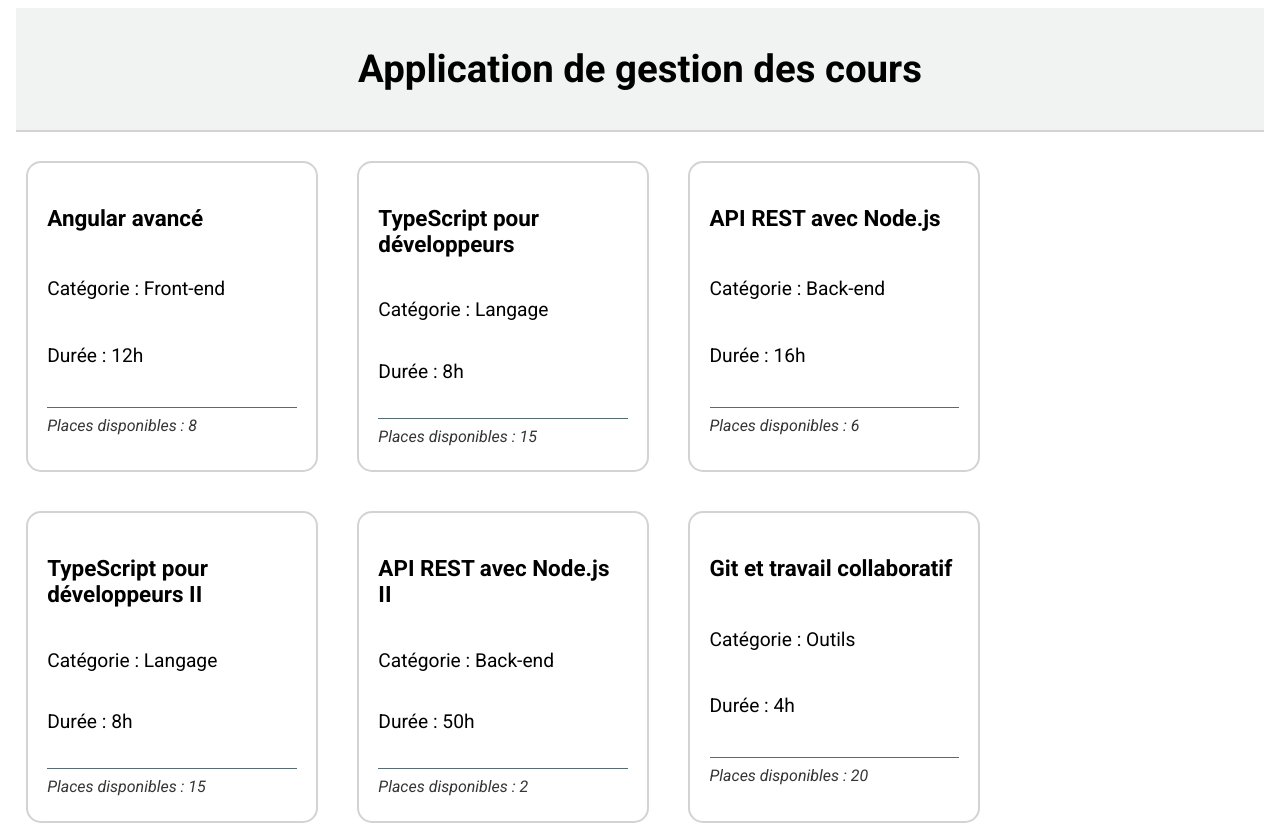
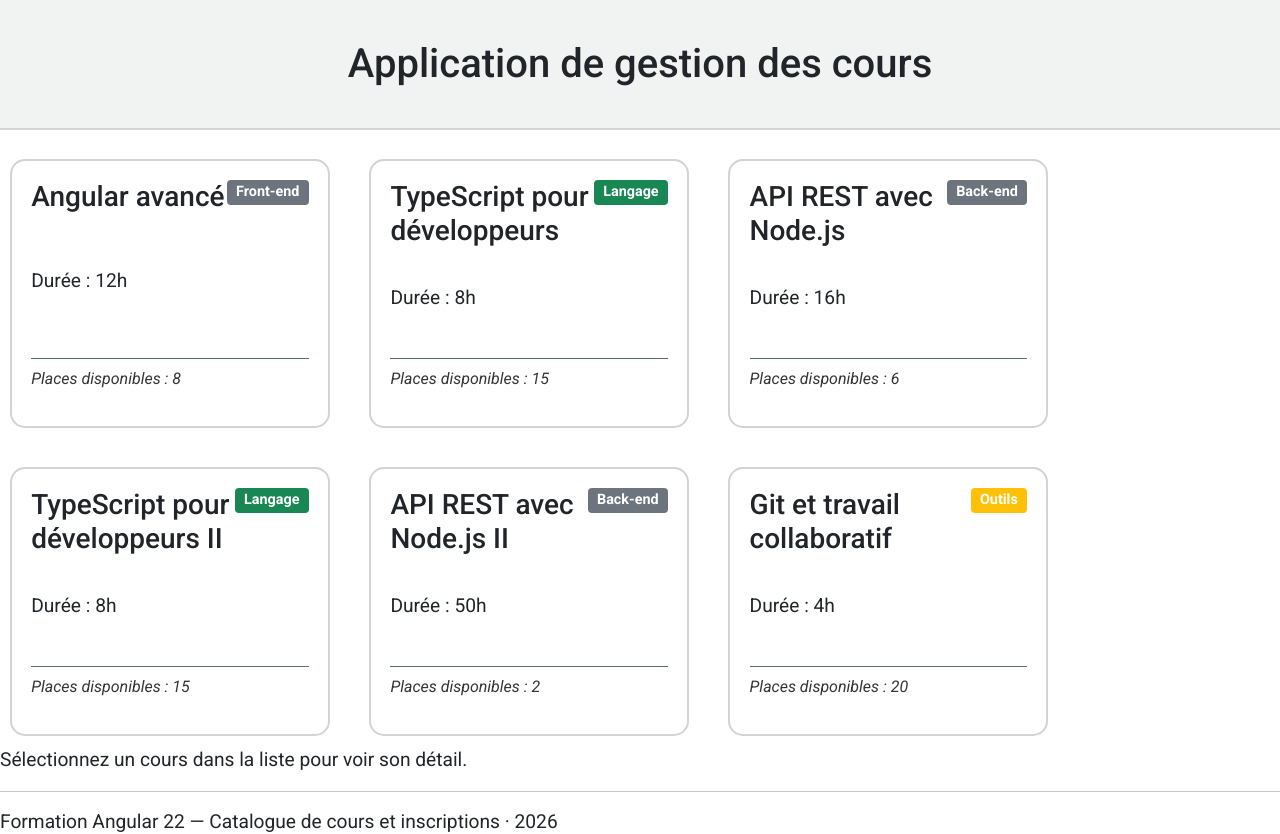
Before and after one commit to ayoubmarai/angular-demo, an Angular app: page / in a window 1280 px wide. Shown: the top 834 px of the page. Built offline with nearby package versions, Linux system fonts and the light colour scheme.

Commit message:
Bootstrap

```diff
--- a/src/app/app.html
+++ b/src/app/app.html
@@ -9,6 +9,13 @@
       href="https://fonts.googleapis.com/css2?family=Roboto:ital,wght@0,100..900;1,100..900&display=swap"
       rel="stylesheet"
     />
+    <link
+      href="https://cdn.jsdelivr.net/npm/bootstrap@5.0.2/dist/css/bootstrap.min.css"
+      rel="stylesheet"
+      integrity="sha384-EVSTQN3/azprG1Anm3QDgpJLIm9Nao0Yz1ztcQTwFspd3yD65VohhpuuCOmLASjC"
+      crossorigin="anonymous"
+    />
+
     <title>TP</title>
   </head>
 
@@ -18,4 +25,6 @@
     <app-details-cours [cours]="coursSelectionne"></app-details-cours>
     <app-pied />
   </body>
+  <script src="https://cdn.jsdelivr.net/npm/bootstrap@5.0.2/dist/js/bootstrap.bundle.min.js" integrity="sha384-MrcW6ZMFYlzcLA8Nl+NtUVF0sA7MsXsP1UyJoMp4YLEuNSfAP+JcXn/tWtIaxVXM" crossorigin="anonymous"></script>
+
 </html>
--- a/src/app/composants/liste-cours/liste-cours.css
+++ b/src/app/composants/liste-cours/liste-cours.css
@@ -8,13 +8,13 @@
 }
 
 .carte-cours {
-  width: 20%;
+  width: 25%;
   margin: 10px;
   border-radius: 15px;
   padding: 1em;
   border: 2px solid lightgray;
   transition: 0.3s;
-  display:flex;
+  display: flex;
   flex-direction: column;
   justify-content: space-between;
   height: 14em;
@@ -26,6 +26,13 @@
   color: rgb(53, 53, 53);
   font-style: italic;
   font-size: medium;
+}
+
+.carte-cours-titre {
+  display: flex;
+  flex-direction: row;
+  align-items: start;
+  justify-content: space-between;
 }
 
 .carte-cours:hover {
--- a/src/app/composants/liste-cours/liste-cours.html
+++ b/src/app/composants/liste-cours/liste-cours.html
@@ -1,8 +1,15 @@
 <section class="liste-cours">
   @for (c of cours; track c.titre) {
-    <article class="carte-cours" [class.actif]="c === coursActif" (click)="selectionner(c)">
-      <h3 class="carte-cours-titre">{{ c.titre }}</h3>
-      <p class="carte-cours-categorie">Catégorie : {{ c.categorie }}</p>
+    <article class="carte-cours container" [class.actif]="c === coursActif" (click)="selectionner(c)">
+      <span class="carte-cours-titre">
+        <h3 >{{ c.titre }}</h3>
+        <span class="badge" [ngClass]="{
+          'bg-success': c.categorie.toLocaleLowerCase() == 'langage',
+          'bg-primary': c.categorie.toLocaleLowerCase() == 'back-end',
+          'bg-warning': c.categorie.toLocaleLowerCase() == 'outils',
+          'bg-secondary': c.categorie
+        }">{{ c.categorie }}</span>
+      </span>
       <p class="carte-cours-duree">Durée : {{ c.duree }}</p>
       <p class="carte-cours-places">Places disponibles : {{ c.places }}</p>
     </article>
--- a/src/app/composants/liste-cours/liste-cours.ts
+++ b/src/app/composants/liste-cours/liste-cours.ts
@@ -1,5 +1,5 @@
+import { CommonModule } from '@angular/common';
 import { Component, EventEmitter, Output } from '@angular/core';
-
 export interface Cours {
   titre: string;
   categorie: string;
@@ -8,7 +8,7 @@ export interface Cours {
 }
 
 @Component({
-  imports: [],
+  imports: [CommonModule],
   selector: 'app-liste-cours',
   styleUrl: './liste-cours.css',
   templateUrl: './liste-cours.html',
```
